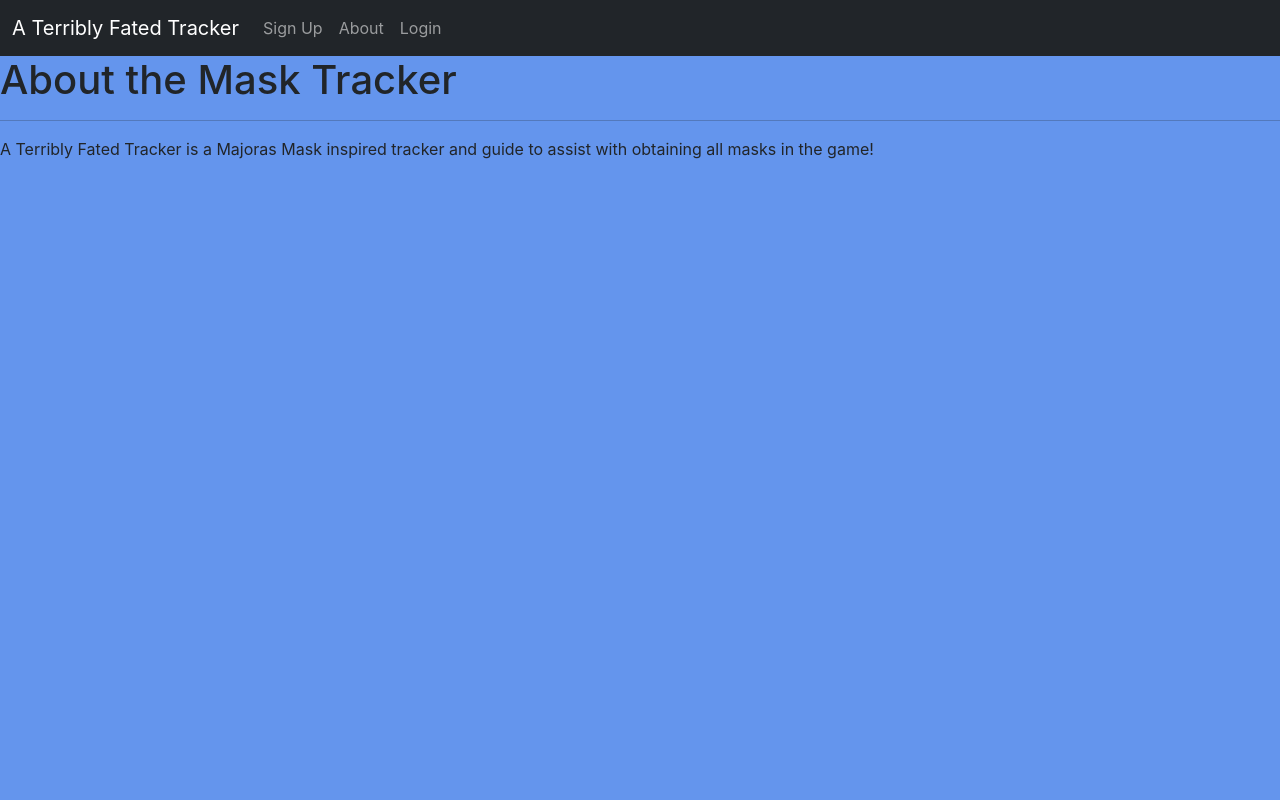
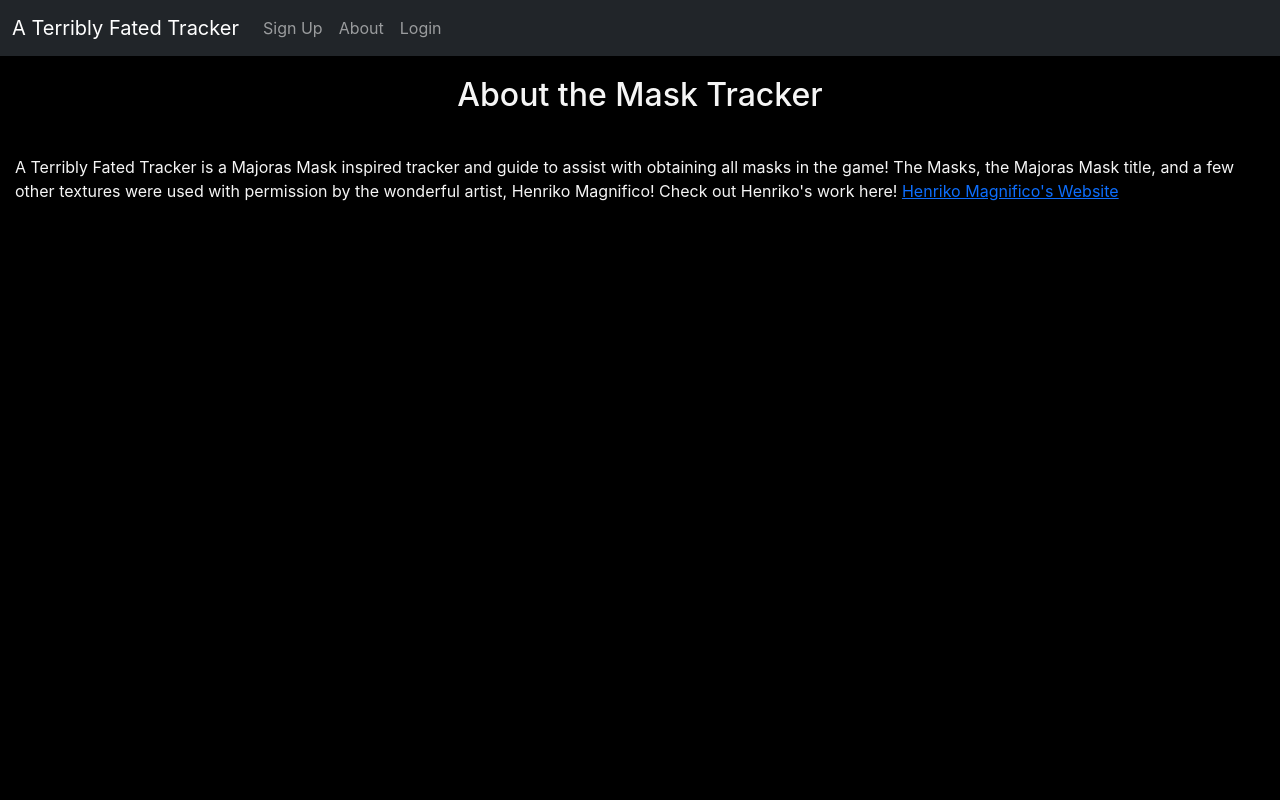
Before and after one commit to breyshaw/A-Terribly-Fated-Tracker, a Django app: page /about/ in a window 1280 px wide. Run offline with Django 3.2, Linux system fonts and the light colour scheme.

Commit message:
style about page and credit Henriko

```diff
--- a/main_app/static/css/base.css
+++ b/main_app/static/css/base.css
@@ -1,5 +1,5 @@
 body {
-  background-color: cornflowerblue;
+  background-color: black;
   margin: 0;
   font-family: -apple-system, BlinkMacSystemFont, 'Segoe UI', 'Roboto', 'Oxygen',
     'Ubuntu', 'Cantarell', 'Fira Sans', 'Droid Sans', 'Helvetica Neue',
--- a/main_app/static/css/home.css
+++ b/main_app/static/css/home.css
@@ -29,3 +29,11 @@ input {
 h1 {
   color: red;
 }
+
+h2 {
+  color: whitesmoke;
+}
+
+p {
+  color: whitesmoke;
+}
--- a/main_app/templates/about.html
+++ b/main_app/templates/about.html
@@ -1,11 +1,18 @@
 {% extends 'base.html' %}
+{% load static %}
+
+{% block head %}
+<link rel="stylesheet" type="text/css" href="{% static 'css/home.css' %}"/>
+{% endblock %}
 
 {% block content %}
-
-<h1>About the Mask Tracker</h1>
-<hr />
-<p>
-  A Terribly Fated Tracker is a Majoras Mask inspired tracker and guide to assist with obtaining all masks in the game!
-</p>
+<section>
+  <h2>About the Mask Tracker</h2>
+  <hr />
+  <p>
+    A Terribly Fated Tracker is a Majoras Mask inspired tracker and guide to assist with obtaining all masks in the game! The Masks, the Majoras Mask title, and a few other textures were used with permission by the wonderful artist, Henriko Magnifico! Check out Henriko's work here!
+    <a href="https://www.henrikomagnifico.com/">Henriko Magnifico's Website</a>
+  </p>
+</section>
 
 {% endblock %}
```
